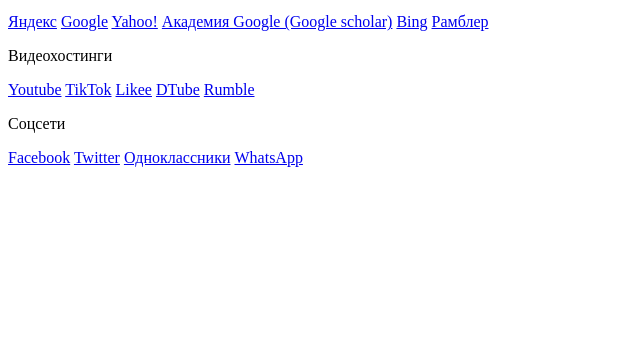
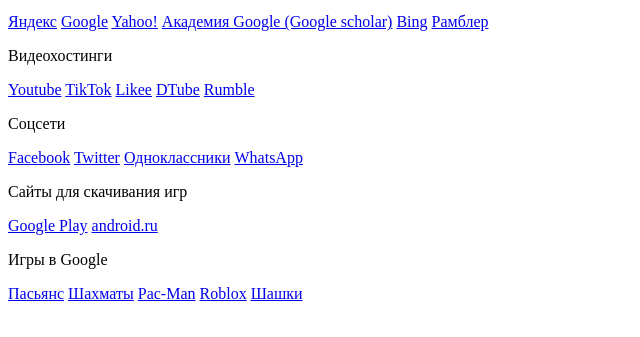
Before and after one commit to kostya8334/browser, a plain HTML site: page index.html in a window 1280 px wide. Shown: the part 87-424 px from the top of the page, without its empty margins (0-640 px from the left). Drawn offline with Linux system fonts and the light colour scheme.

Commit message:
Update index.html

```diff
--- a/index.html
+++ b/index.html
@@ -19,5 +19,33 @@
   <a href="https://twitter.com/?lang=ru">Twitter</a>
   <a href="https://ok.ru/">Одноклассники</a>
   <a href="https://www.whatsapp.com/?lang=ru">WhatsApp</a>
+  <p>Сайты для скачивания игр</p>
+  <a href="https://play.google.com/store">Google Play</a>
+  <a href="https://www.androeed.ru/android/games.html">android.ru</a>
+  <p>Игры в Google</p>
+  <a href="https://razlozhi.ru/">Пасьянс</a>
+  <a href="https://www.chess.com/ru">Шахматы</a>
+  <a href="https://www.google.com/logos/2010/pacman10-i.html">Pac-Man</a>
+  <a href="https://www.roblox.com/">Roblox</a>
+  <a href="https://dni.ru/game/9/">Шашки</a>
+  <a href="https://paper-io.com/"paper-io></a>
+
+
+
+
+
+
+
+
+
+
+
+
+
+
+
+
+
+
 
 </html>
```
